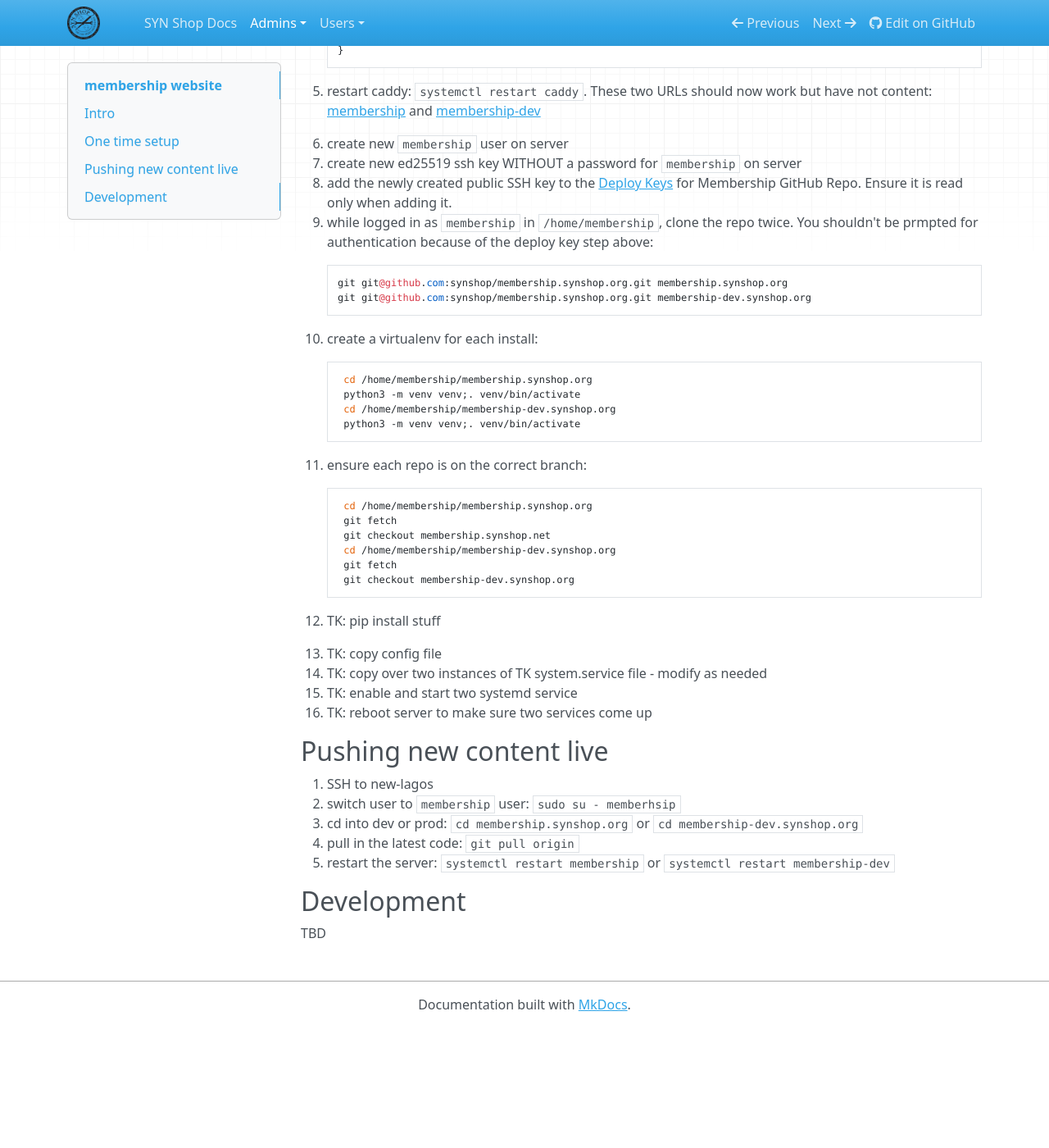
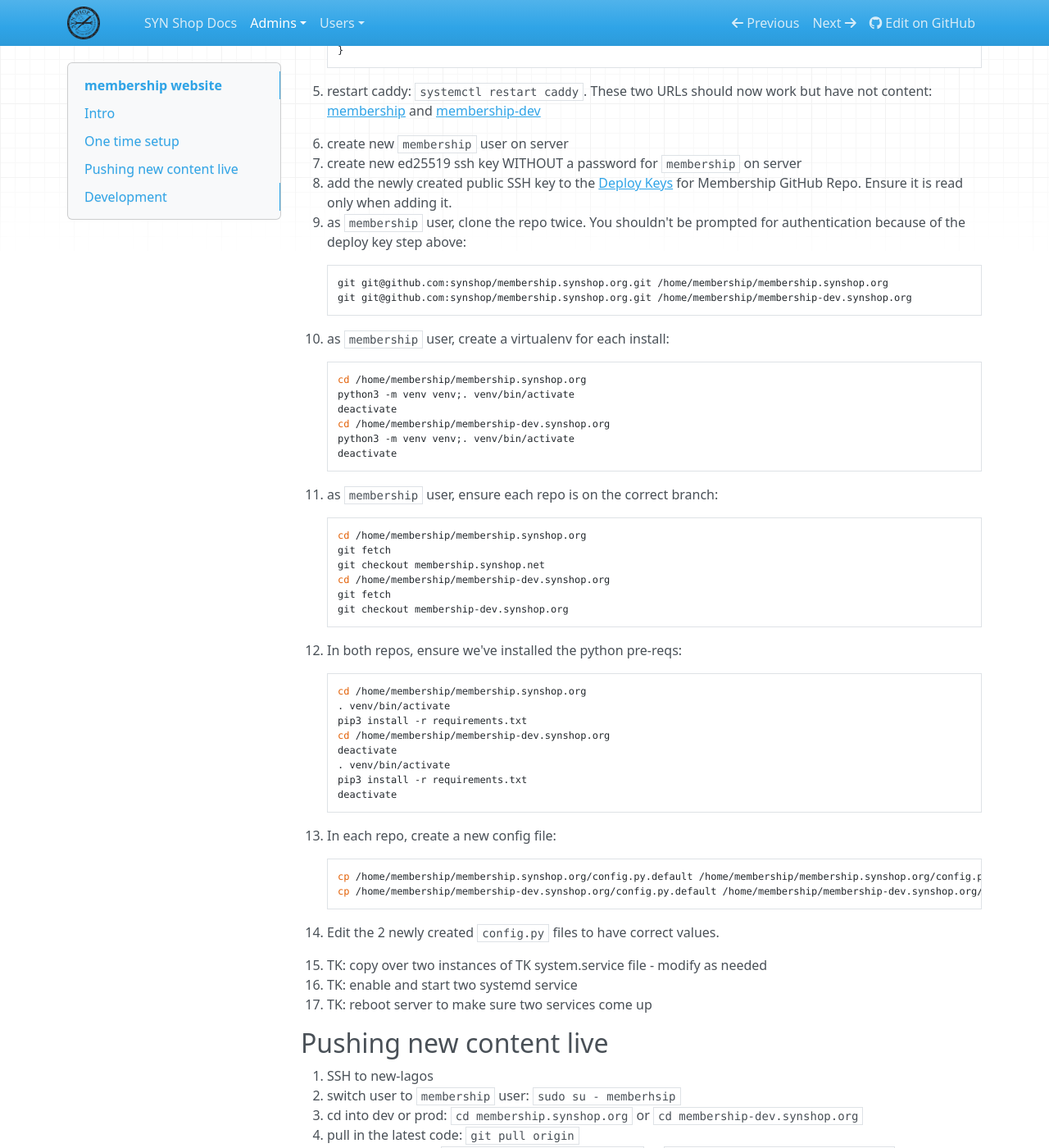
Before and after one commit to synshop/rtfm, an MkDocs documentation site: the page built from docs/admins/membership.md, in a window 1280 px wide and 1400 px high, scrolled down 2099 px. Shown: the whole window at 82% size. Built offline with MkDocs 1.6.1, drawn with Linux system fonts in a browser that asks for light colours; nearby versions of some CDN libraries; before the commit the page ends 3352 px from its top, so only the background shows below that.

Commit message:
refining memberhsip install steps

```diff
--- a/docs/admins/membership.md
+++ b/docs/admins/membership.md
@@ -35,32 +35,49 @@ Membership is hosted at both membership.synshop.org and membership-dev.synshop.o
 6. create new `membership` user on server
 7. create new ed25519 ssh key WITHOUT a password for `membership` on server
 8. add the newly created public SSH key to the [Deploy Keys](https://github.com/synshop/membership.synshop.org/settings/keys/new) for Membership GitHub Repo. Ensure it is read only when adding it.
-9. while logged in as `membership` in `/home/membership`, clone the repo twice. You shouldn't be prmpted for authentication because of the deploy key step above:
+9. as `membership` user, clone the repo twice. You shouldn't be prompted for authentication because of the deploy key step above:
 
-        git git@github.com:synshop/membership.synshop.org.git membership.synshop.org
-        git git@github.com:synshop/membership.synshop.org.git membership-dev.synshop.org
+        git git@github.com:synshop/membership.synshop.org.git /home/membership/membership.synshop.org
+        git git@github.com:synshop/membership.synshop.org.git /home/membership/membership-dev.synshop.org
 
-10. create a virtualenv for each install:
+10. as `membership` user, create a virtualenv for each install:
 
-         cd /home/membership/membership.synshop.org
-         python3 -m venv venv;. venv/bin/activate
-         cd /home/membership/membership-dev.synshop.org
-         python3 -m venv venv;. venv/bin/activate
+        cd /home/membership/membership.synshop.org
+        python3 -m venv venv;. venv/bin/activate
+        deactivate
+        cd /home/membership/membership-dev.synshop.org
+        python3 -m venv venv;. venv/bin/activate
+        deactivate
 
-11. ensure each repo is on the correct branch:
+11. as `membership` user, ensure each repo is on the correct branch:
 
-         cd /home/membership/membership.synshop.org
-         git fetch
-         git checkout membership.synshop.net
-         cd /home/membership/membership-dev.synshop.org
-         git fetch
-         git checkout membership-dev.synshop.org
+        cd /home/membership/membership.synshop.org
+        git fetch
+        git checkout membership.synshop.net
+        cd /home/membership/membership-dev.synshop.org
+        git fetch
+        git checkout membership-dev.synshop.org
 
-12. TK: pip install stuff
-13. TK: copy config file
-14. TK: copy over two instances of TK system.service file - modify as needed
-15. TK: enable and start two systemd service
-16. TK: reboot server to make sure two services come up
+12. In both repos, ensure we've installed the python pre-reqs:
+
+        cd /home/membership/membership.synshop.org
+        . venv/bin/activate
+        pip3 install -r requirements.txt
+        cd /home/membership/membership-dev.synshop.org
+        deactivate
+        . venv/bin/activate
+        pip3 install -r requirements.txt
+        deactivate
+
+13. In each repo, create a new config file:
+
+        cp /home/membership/membership.synshop.org/config.py.default /home/membership/membership.synshop.org/config.py
+        cp /home/membership/membership-dev.synshop.org/config.py.default /home/membership/membership-dev.synshop.org/config.py
+
+14. Edit the 2 newly created `config.py` files to have correct values.
+15. TK: copy over two instances of TK system.service file - modify as needed
+16. TK: enable and start two systemd service
+17. TK: reboot server to make sure two services come up
 
 ## Pushing new content live
 
```
